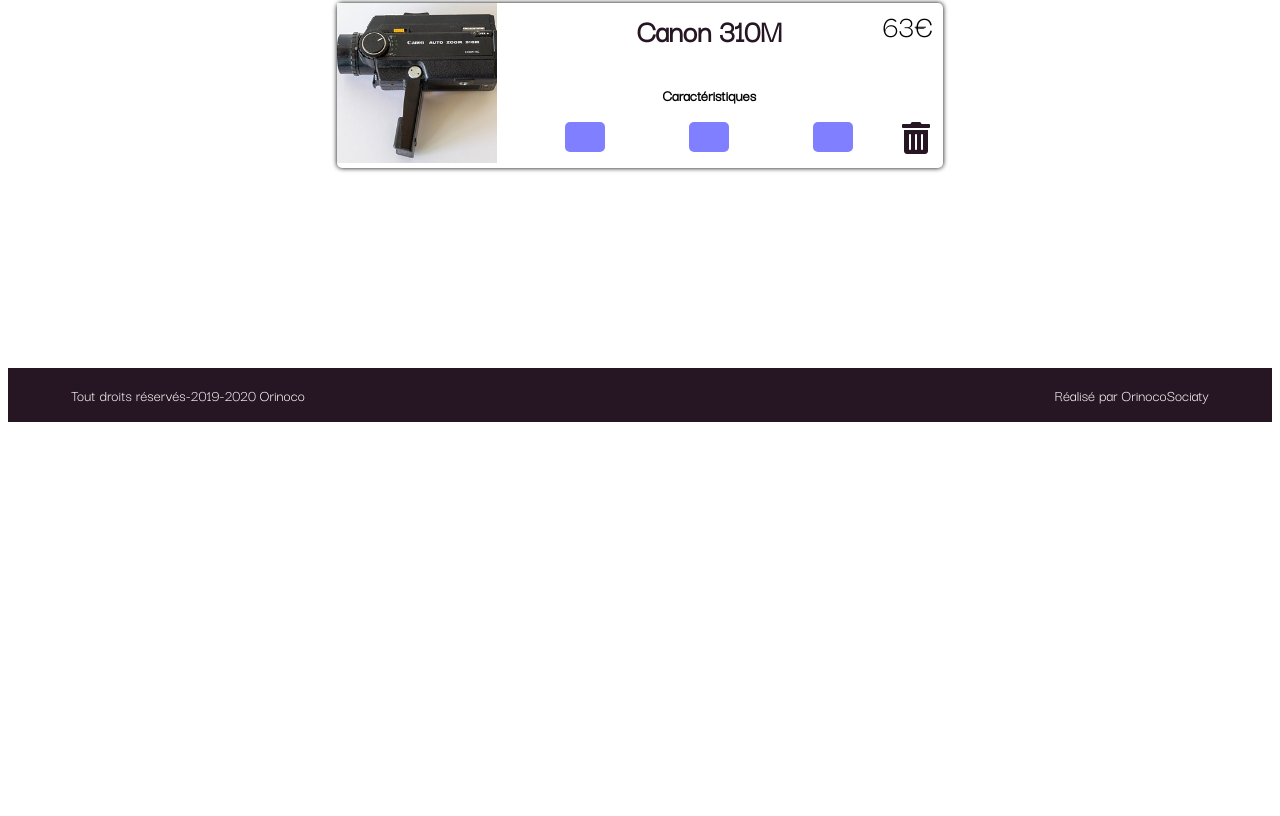
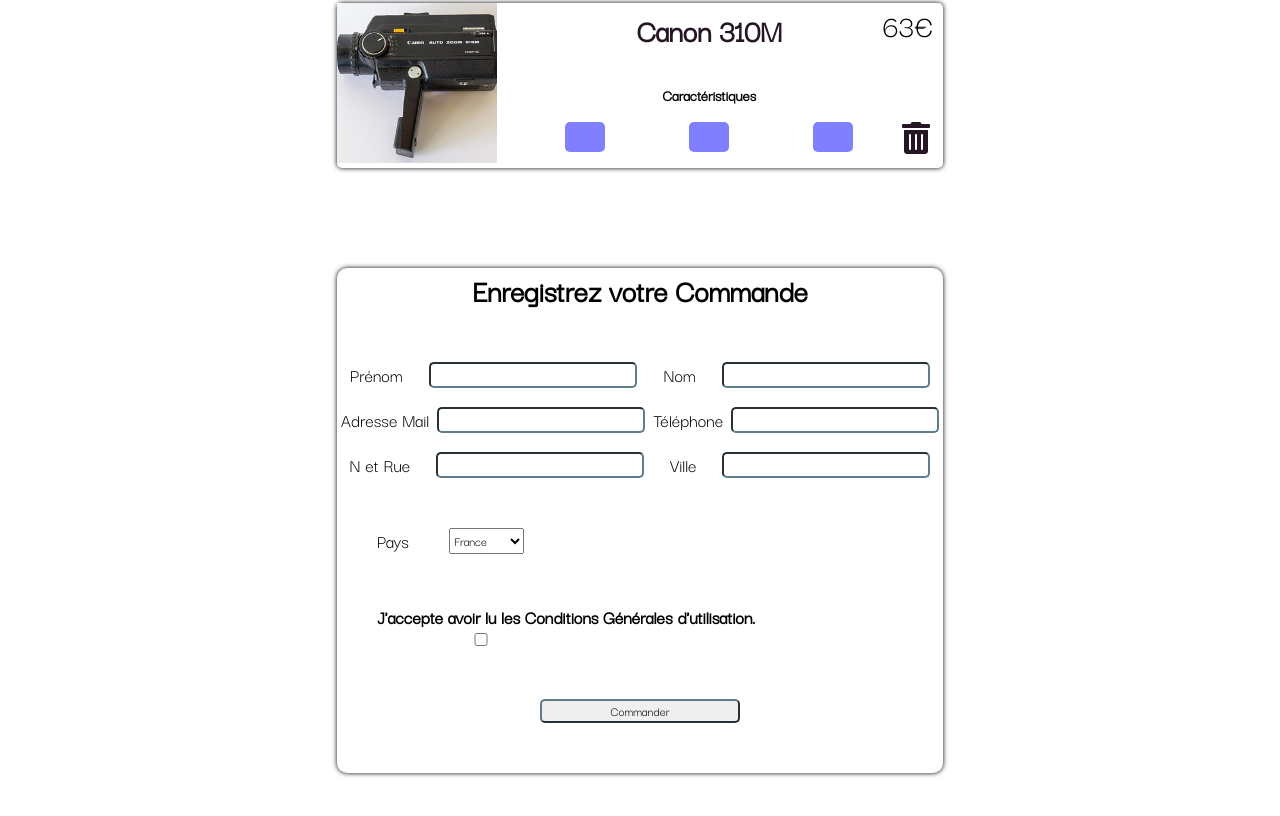
Before and after one commit to YansYansYans/ProjetCommerce, a plain HTML site: page panier.html in a window 1280 px wide. Shown: the part 940-1756 px from the top of the page. Before the commit the page ends 1370 px from the top, so only its background shows below. Drawn offline with Linux system fonts and the light colour scheme.

Commit message:
Projet 5.0.0 = Formulaire Complet

```diff
--- a/assets/scss/styles.scss
+++ b/assets/scss/styles.scss
@@ -299,7 +299,7 @@
 .allarticle {
 	margin-top: 150px;
 	width: 60%;
-	margin-bottom: 200px;
+	margin-bottom: 100px;
 	margin-right: auto;
 	margin-left: auto;
 	& .article1, & .article2, & .article3 {
@@ -344,3 +344,48 @@
 		margin-top: -20px;
 	}
 }
+.formulaire {
+	margin-left: auto;
+	margin-right: auto;
+	width: 60%;
+	box-shadow: 0px 0px 5px;
+	border-radius: 10px;
+	margin-bottom: 200px;
+	flex-wrap: wrap;
+	& legend {
+		text-align: center;
+		font-size: 2em;
+		font-weight: bold;
+		margin-bottom: 50px;
+	}
+	& input {
+		width: 200px;
+		border-radius: 5px;
+	}
+	& p {
+		display: flex;
+		justify-content: space-around;
+		font-size: 1.2em;
+		flex-wrap: wrap;
+	}
+	& .pays {
+		display: flex;
+		justify-content: flex-start;
+		margin-left: 40px;
+		margin-top: 50px;
+		margin-bottom: 50px;
+		& select {
+			margin-left: 40px;
+		}
+	}
+	& .condition {
+		display: flex;
+		justify-content: flex-start;
+		margin-left: 40px;
+		font-weight: bold;
+		margin-bottom: 50px;
+	}
+	& .commander {
+		margin-bottom: 50px;
+	}
+}
--- a/panier.html
+++ b/panier.html
@@ -115,6 +115,48 @@
 			</div>
 		</div>
 	</div>
+	<div class="formulaire">
+		<form method="post" action="traitement.php">
+			<legend>
+				Enregistrez votre Commande
+			</legend>
+			<p class="prenomnom">
+				<label for="prenom">Prénom</label>
+				<input type="text" name="prenom" id="prenom" required="">
+				<label for="nom">Nom</label>
+				<input type="text" name="nom" id="nom" required="">
+			</p>
+			<p>
+				<label for="email">Adresse Mail</label>
+				<input type="email" name="email" id="email" required="">
+				<label for="telephone">Téléphone</label>
+				<input type="tel" name="telephone" id="telephone" required="">
+			</p>
+			<p>
+				<label for="rue">N et Rue</label>
+				<input type="text" name="rue" id="rue" required="">
+				<label for="ville">Ville</label>
+				<input type="text" name="ville" id="ville" required="">
+			</p>
+			<p class="pays">
+				<label for="pays">Pays</label>
+				<select name="pays" id="pays" required="">
+					<option value="france">France</option>
+					<option value="usa">Etats-Unis</option>
+					<option value="angletterre">Angletterre</option>
+					<option value="suisse">Suisse</option>
+					<option value="espagne">Espagne</option>
+				</select>
+			</p>
+			<p class="condition">
+				<label for="condition">J'accepte avoir lu les Conditions Générales d'utilisation.</label>
+				<input type="checkbox" name="condition" id="condition" required="">
+			</p>
+			<p>
+			<input class="commander" type="submit" name="commander" value="Commander">
+			</p>
+		</form>
+	</div>
 </div>
 
 <footer>
```
Also changed, not shown: css/styles.css, 1 other file.
